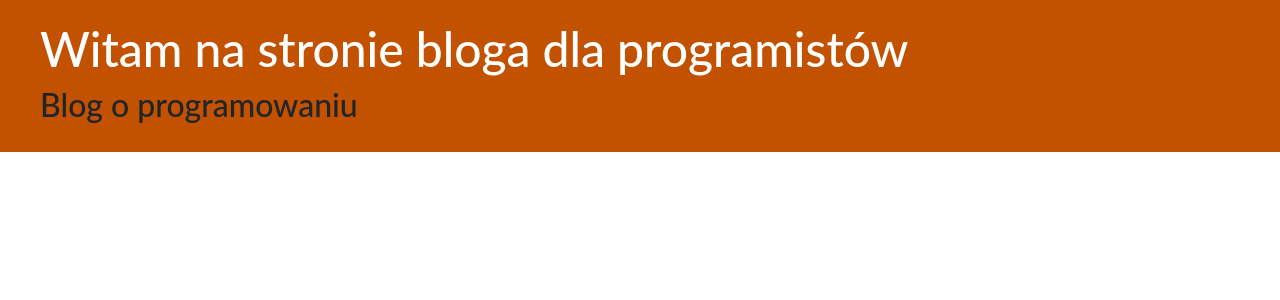
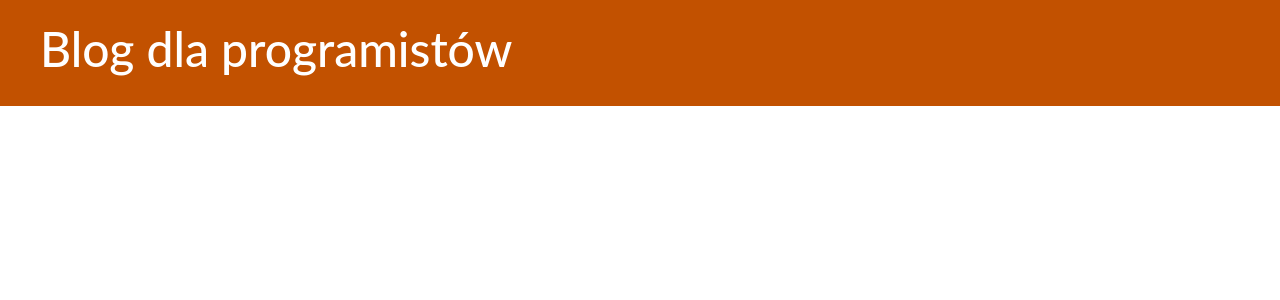
Before and after one commit to Aaatt903/djangoblog1, a Django app: page / in a window 1280 px wide. Shown: the top 300 px of the page. Run offline with Django 3.2, Linux system fonts and the light colour scheme; data that the repository does not hold is empty.

Commit message:
stworzenie base.html i zmiany w głównym katalogu

```diff
--- /dev/null
+++ b/blog/templates/blog/base.html
@@ -0,0 +1,24 @@
+{% load static %}
+<html lang="pl">
+        <head>
+            <meta charset="UTF-8">
+            <title>Blog dla programistów</title>
+            <link href="https://cdn.jsdelivr.net/npm/bootstrap@5.0.0-beta2/dist/css/bootstrap.min.css" rel="stylesheet" integrity="sha384-BmbxuPwQa2lc/FVzBcNJ7UAyJxM6wuqIj61tLrc4wSX0szH/Ev+nYRRuWlolflfl" crossorigin="anonymous">
+            <link rel="stylesheet" href="{% static 'css/blog.css' %}">
+        </head>
+<body>
+<div class="page-header">
+    <h1><a href="/">Blog dla programistów</a></h1>
+</div>
+<div class="content container">
+    <div class="row">
+        <div class="col-md-8">
+            {% block content %}
+            {% endblock %}
+        </div>
+    </div>
+
+</div>
+</body>
+
+</html>
--- a/blog/templates/blog/post_list.html
+++ b/blog/templates/blog/post_list.html
@@ -1,25 +1,7 @@
-{% load static %}
-<html lang="pl">
-        <head>
-            <meta charset="UTF-8">
-            <title>Blog dla programistów</title>
-            <link href="https://cdn.jsdelivr.net/npm/bootstrap@5.0.0-beta2/dist/css/bootstrap.min.css" rel="stylesheet" integrity="sha384-BmbxuPwQa2lc/FVzBcNJ7UAyJxM6wuqIj61tLrc4wSX0szH/Ev+nYRRuWlolflfl" crossorigin="anonymous">
-            <link rel="stylesheet" href="{% static 'css/blog.css' %}">
-        </head>
-<body>
-    <div class="page-header">
-        <h1><a href="">Witam na stronie bloga dla programistów</a></h1>
-        <h2>Blog o programowaniu</h2>
-    </div>
-
-    {% comment "Komentarz autora" %}
-    Tutaj lista postów
-    {% endcomment %}
-<div class="content container">
-    <div class="row">
+{% extends "blog/base.html" %}
+{% block content %}
     {% for post in posts %}
-    <div class="col-md-8">
-        <div class="post">
+     <div class="post">
         <div class="data">
             <p>opublikowany: {{ post.published_date }}</p>
         </div>
@@ -27,12 +9,4 @@
         <em>{{ post.text|linebreaksbr }}</em>
         </div>
         {% endfor %}
-    </div>
-</div>
- </div>
-    <div class="stopka">
-
-    </div>
-</body>
-
-</html>
+{% endblock %}
```
